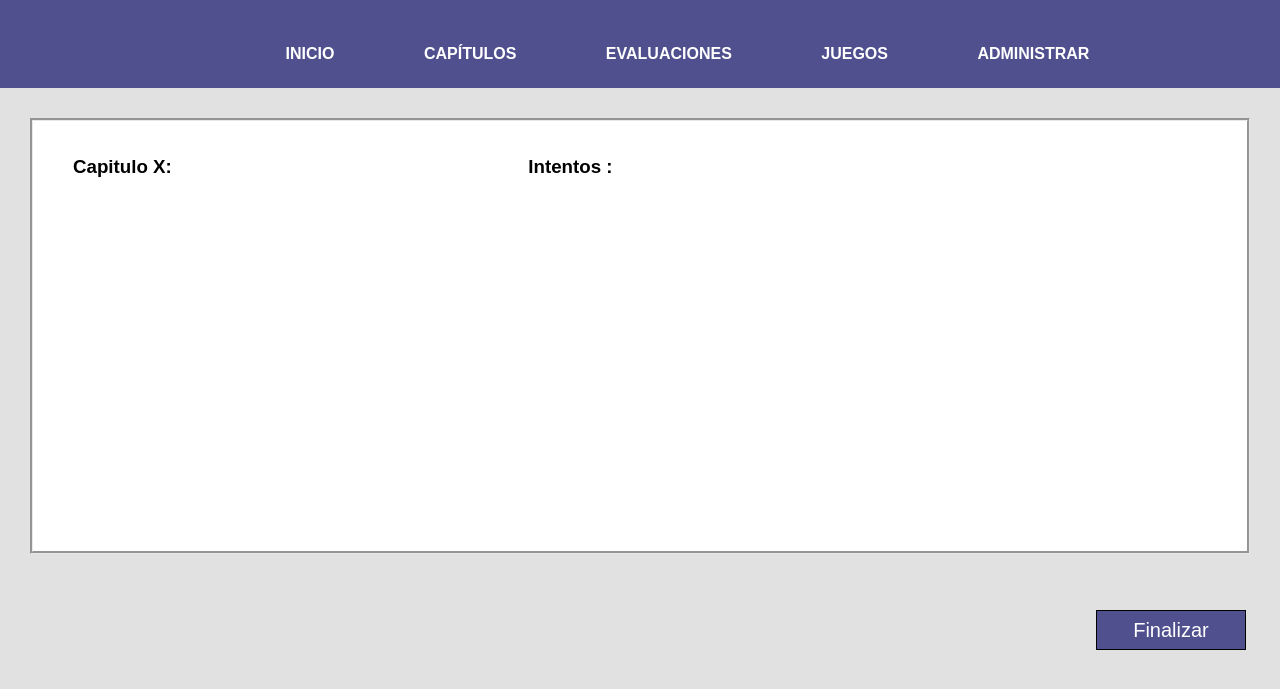
After one commit to OmarVerdugo/ProyectoIS2, a PHP site: page /Examen.php in a window 1280 px wide. The commit adds this page. Shown: the top 689 px of the page. Run offline with PHP 8.4, Linux system fonts and the light colour scheme; the visitor is signed in with stand-in values (Sample User, id 1); data comes from the database, SQL or seed files in the repository; some libraries are stand-ins or nearby versions.

Commit message:
interfaces Capitulo, Examen y Ajustes CSS

```diff
--- /dev/null
+++ b/Examen.php
@@ -0,0 +1,17 @@
+	<?php include('template/header.php'); ?>
+	<link rel="stylesheet" type="text/css" href="css/exam.css">
+</head>
+<body>
+	<section class="examen">
+					<form class="panelExamen" action="sesion.php" method="POST">
+					<div class="divDatos">
+						<ul>
+							<li><h3>Capitulo X: </h3></li>
+							<li><h3>Intentos : </h3></li>
+						</ul>
+					</div>
+					<button class="btnFinalizarExamen">Finalizar</button>
+				</form>
+	</section>
+</body>
+</html>
--- /dev/null
+++ b/css/exam.css
@@ -0,0 +1,30 @@
+.examen {
+	background: white;
+	margin: 0px 30px;
+}
+.examen ul li{
+	text-align: left;
+	list-style: none;
+	display: inline-block;
+	margin-right: 30%;
+}
+
+.panelExamen{
+	margin-top: 30px;
+	height: 430px;
+	border-style: groove;
+	border-color: #e8e8e8;
+}
+
+
+.btnFinalizarExamen{
+	position: absolute;
+    right: 34px;
+    bottom: 150px;
+	color: white;
+	font-size: 20px;
+	width: 150px;
+	height: 40px;
+	background-color: #50508f;
+	border: 1px solid #000000;
+}
--- a/css/login.css
+++ b/css/login.css
@@ -10,8 +10,11 @@
 }
 
 .panelLogin{
-	padding-top: 60px;
+	margin-top: 30px;
 	height: 430px;
+}
+.iniciarSesion{
+	padding-top: 50px;
 }
 
 .campo{
--- a/css/style.css
+++ b/css/style.css
@@ -16,7 +16,8 @@ body{
 	text-decoration: none;
 }
 #login a:link{
-text-decoration:none;
+	text-decoration:none;
+	color: white;
 }
 
 
@@ -99,8 +100,14 @@ text-decoration:none;
 }
 
 .panelLogin{
-	padding-top: 60px;
+	margin-top: 30px;
 	height: 430px;
+	border-style: groove;
+	border-color: #e8e8e8;
+}
+
+.iniciarSesion{
+	padding-top: 50px;
 }
 
 .campo{
```
Also changed, not shown: Capitulo.php (added, +17 -0 lines), Evaluaciones.php (+9 -9 lines), css/chapter.css (added, +17 -0 lines), css/test.css (+17 -0 lines).
